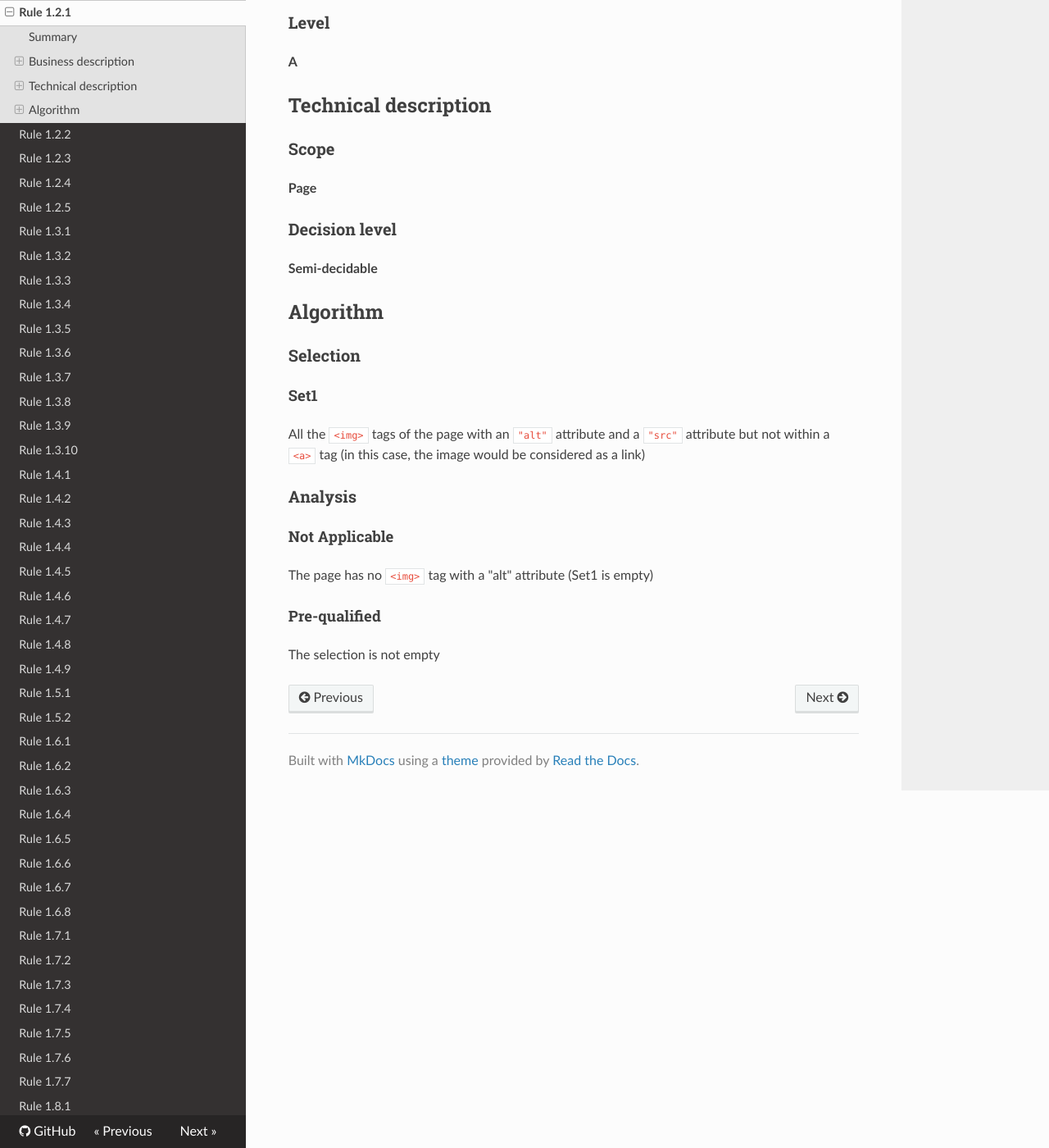
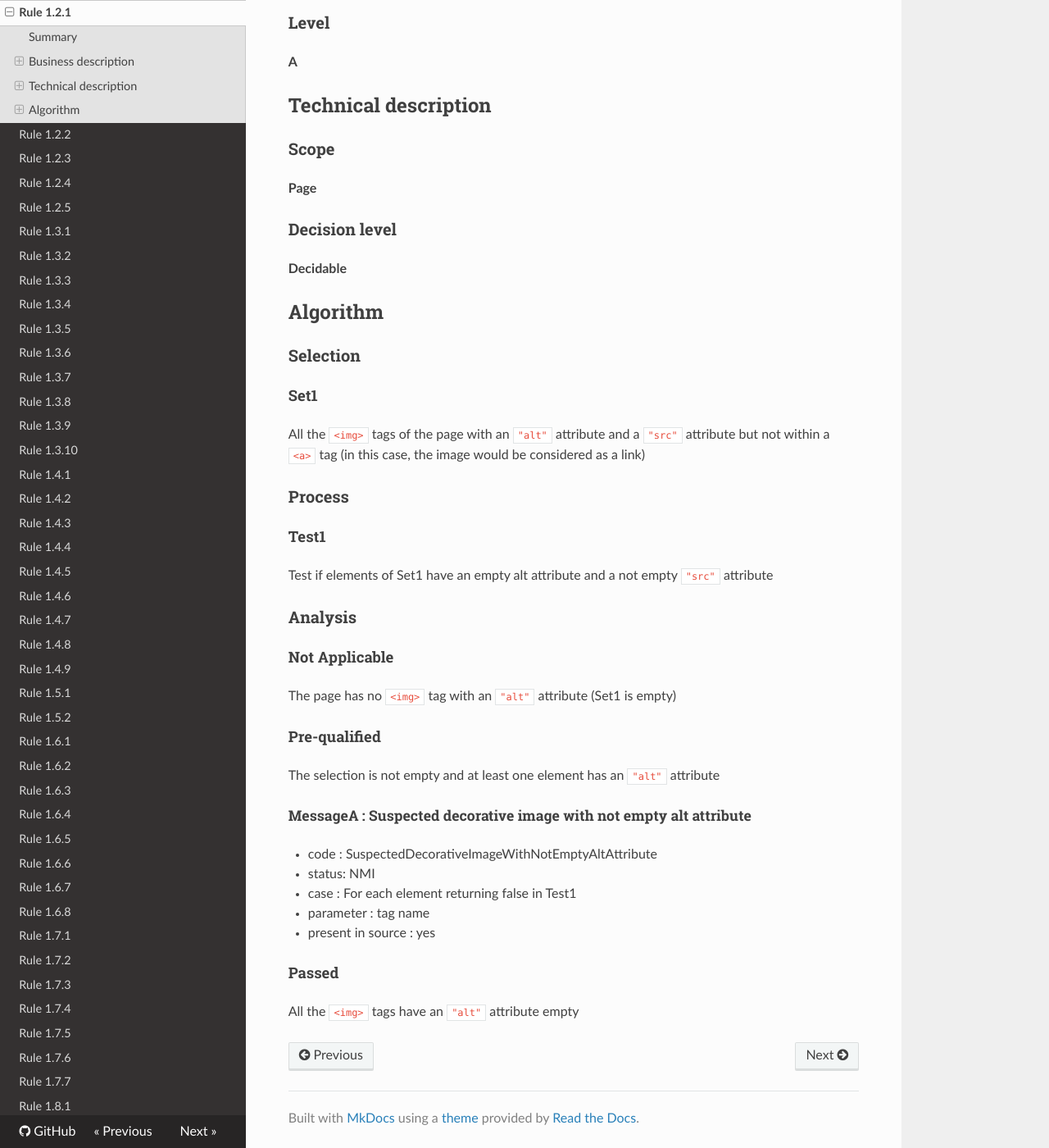
Before and after one commit to Tanaguru/Tanaguru-rules-RGAA-3-doc, an MkDocs documentation site: the page built from docs/Rule-1-2-1.md, in a window 1280 px wide and 1400 px high, scrolled down 724 px. Shown: the whole window at 82% size. Built offline with MkDocs 1.6.1, drawn with Linux system fonts in a browser that asks for light colours; nearby versions of some CDN libraries; old or Windows-style settings are respelled for this version of MkDocs.

Commit message:
Update Rule-1-2-1.md

```diff
--- a/docs/Rule-1-2-1.md
+++ b/docs/Rule-1-2-1.md
@@ -34,7 +34,7 @@ Chaque <a href="http://references.modernisation.gouv.fr/sites/default/files/RGAA
 
 ### Decision level
 
-**Semi-decidable**
+**Decidable**
 
 ## Algorithm
 
@@ -44,12 +44,30 @@ Chaque <a href="http://references.modernisation.gouv.fr/sites/default/files/RGAA
 
 All the `<img>` tags of the page with an `"alt"` attribute and a `"src"` attribute but not within a `<a>` tag (in this case, the image would be considered as a link)
 
+### Process
+
+#### Test1
+
+Test if elements of Set1 have an empty alt attribute and a not empty `"src"` attribute
+
 ### Analysis
 
 #### Not Applicable
 
-The page has no `<img>` tag with a "alt" attribute (Set1 is empty)
+The page has no `<img>` tag with an `"alt"` attribute (Set1 is empty)
 
 #### Pre-qualified
 
-The selection is not empty
+The selection is not empty and at least one element has an `"alt"` attribute
+
+##### MessageA : Suspected decorative image with not empty alt attribute
+
+-    code : SuspectedDecorativeImageWithNotEmptyAltAttribute
+-    status: NMI
+-    case : For each element returning false in Test1
+-    parameter : tag name
+-    present in source : yes
+
+#### Passed
+
+All the `<img>` tags have an `"alt"` attribute empty
```
